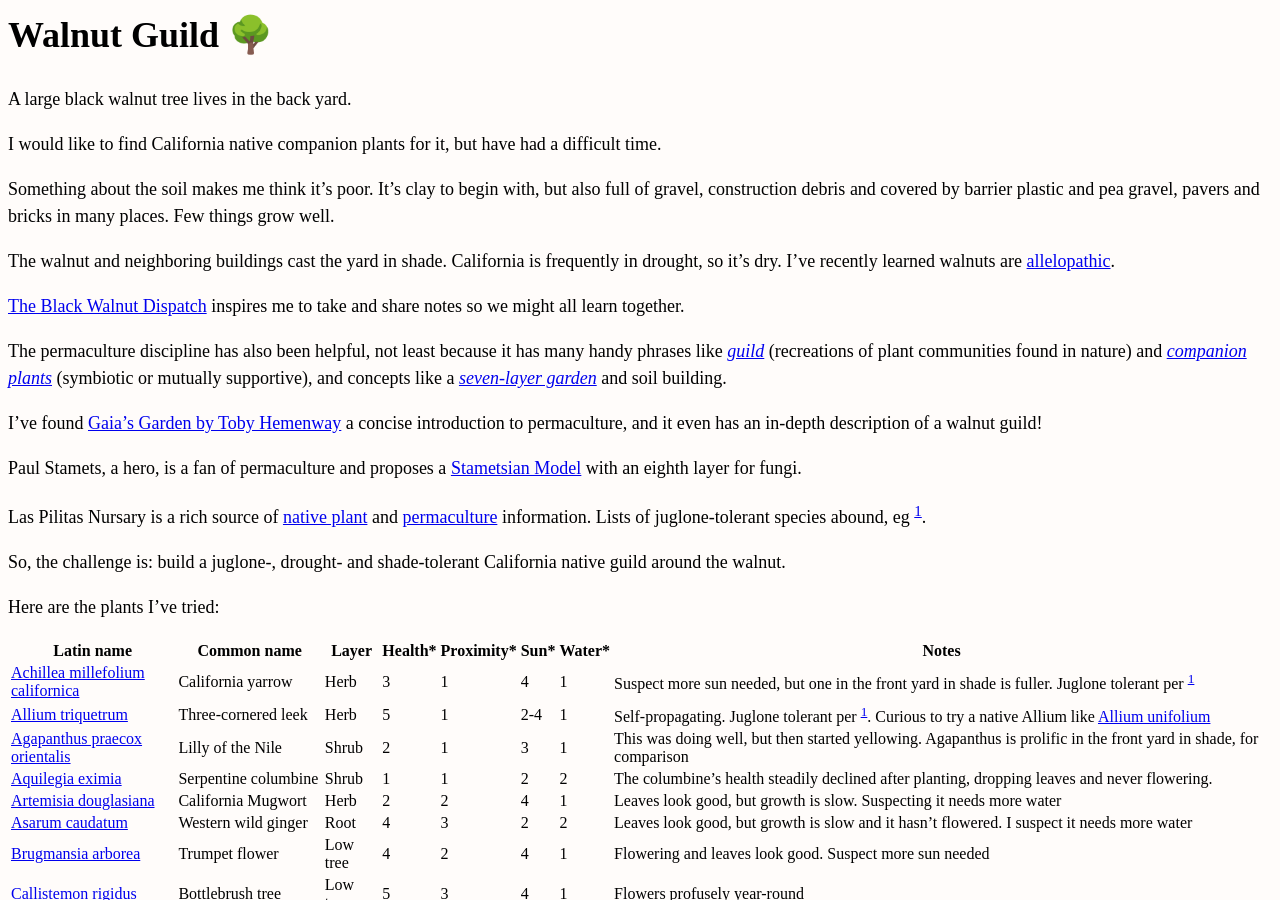
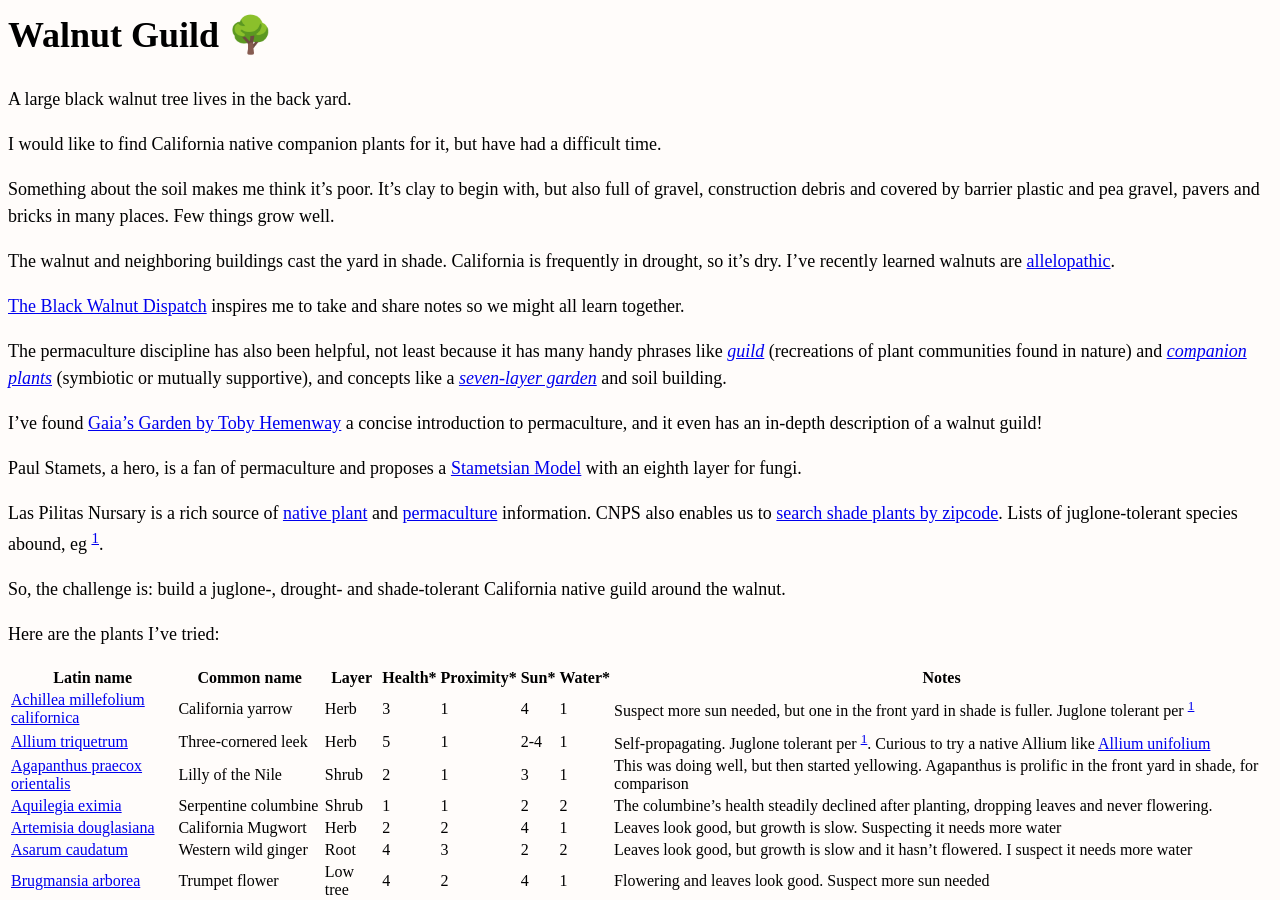
Before and after one commit to erikeldridge/erikeldridge.github.com, a Jekyll site: the page built from _posts/2018-01-20-walnut-guild.md, in a window 1280 px wide and 900 px high. Built offline with Jekyll 4.4.1, drawn with Linux system fonts in a browser that asks for light colours; nearby versions of some CDN libraries.

Commit message:
Update from Forestry.io - 2018-01-20-walnut-guild.md

```diff
--- a/_posts/2018-01-20-walnut-guild.md
+++ b/_posts/2018-01-20-walnut-guild.md
@@ -23,7 +23,7 @@ I've found [Gaia's Garden by Toby Hemenway](https://www.chelseagreen.com/gaias-g
 
 Paul Stamets, a hero, is a fan of permaculture and proposes a [Stametsian Model](http://www.fungi.com/blog/items/permaculture-with-a-mycological-twist.html) with an eighth layer for fungi.
 
-Las Pilitas Nursary is a rich source of [native plant](http://www.laspilitas.com/nature-of-california/communities/coastal-sage-scrub) and [permaculture](http://www.laspilitas.com/garden/howto/permaculture/permaculture1.htm) information. Lists of juglone-tolerant species abound, eg [^PennState].
+Las Pilitas Nursary is a rich source of [native plant](http://www.laspilitas.com/nature-of-california/communities/coastal-sage-scrub) and [permaculture](http://www.laspilitas.com/garden/howto/permaculture/permaculture1.htm) information. CNPS also enables us to [search shade plants by zipcode](http://calscape.org/loc-94010/cat-Part_shade/ord-popular/vw-list/np-1?&poploc=1&srchcr=sc5a6597ead1f9b). Lists of juglone-tolerant species abound, eg [^PennState].
 
 [^PennState]: [Landscaping and Gardening Around Walnuts and Other Juglone Producing Plants](https://extension.psu.edu/landscaping-and-gardening-around-walnuts-and-other-juglone-producing-plants)
 [^JungSeed]: [Plants Resistant to Walnut Toxicity](https://www.jungseed.com/Gardeners/Articles/Plants-Resistant-to-Walnut-Toxicity)
```
Also changed, not shown: other parts of _posts/2018-01-20-walnut-guild.md (+1 -1 lines).
